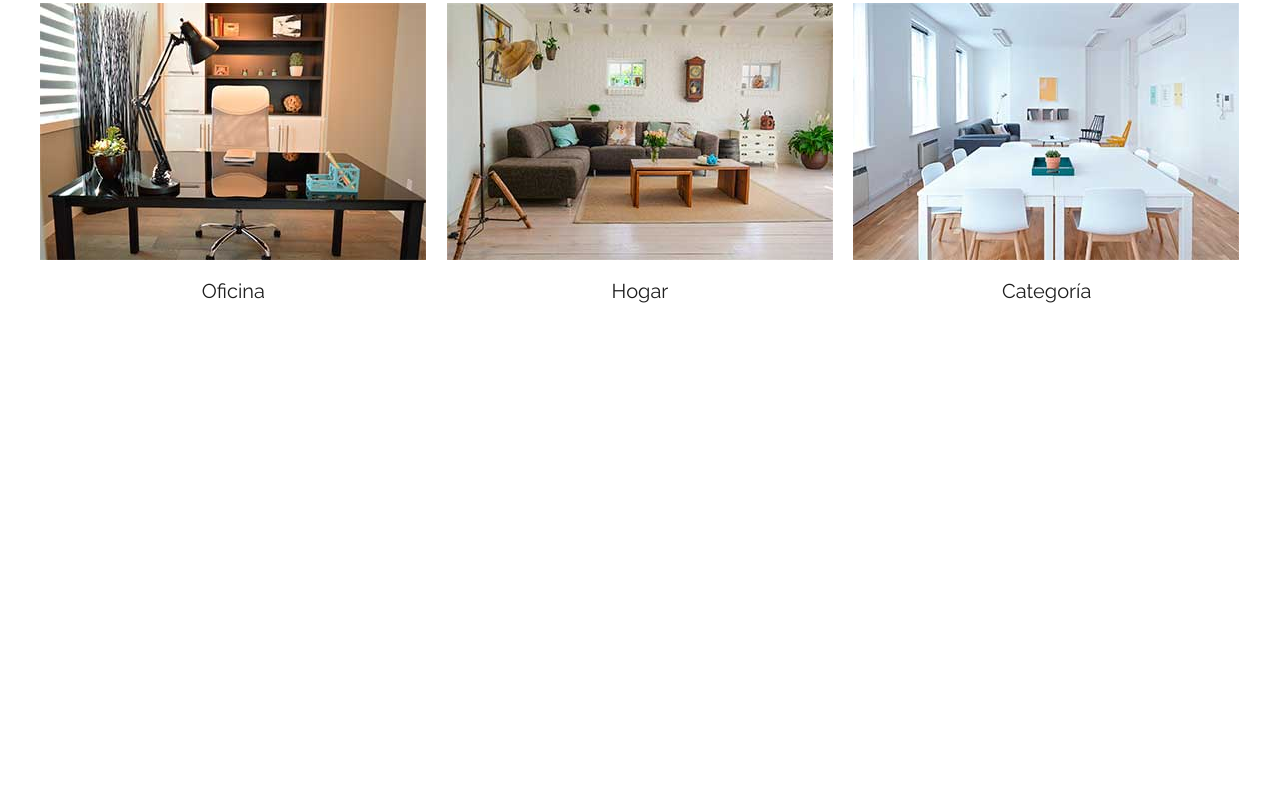
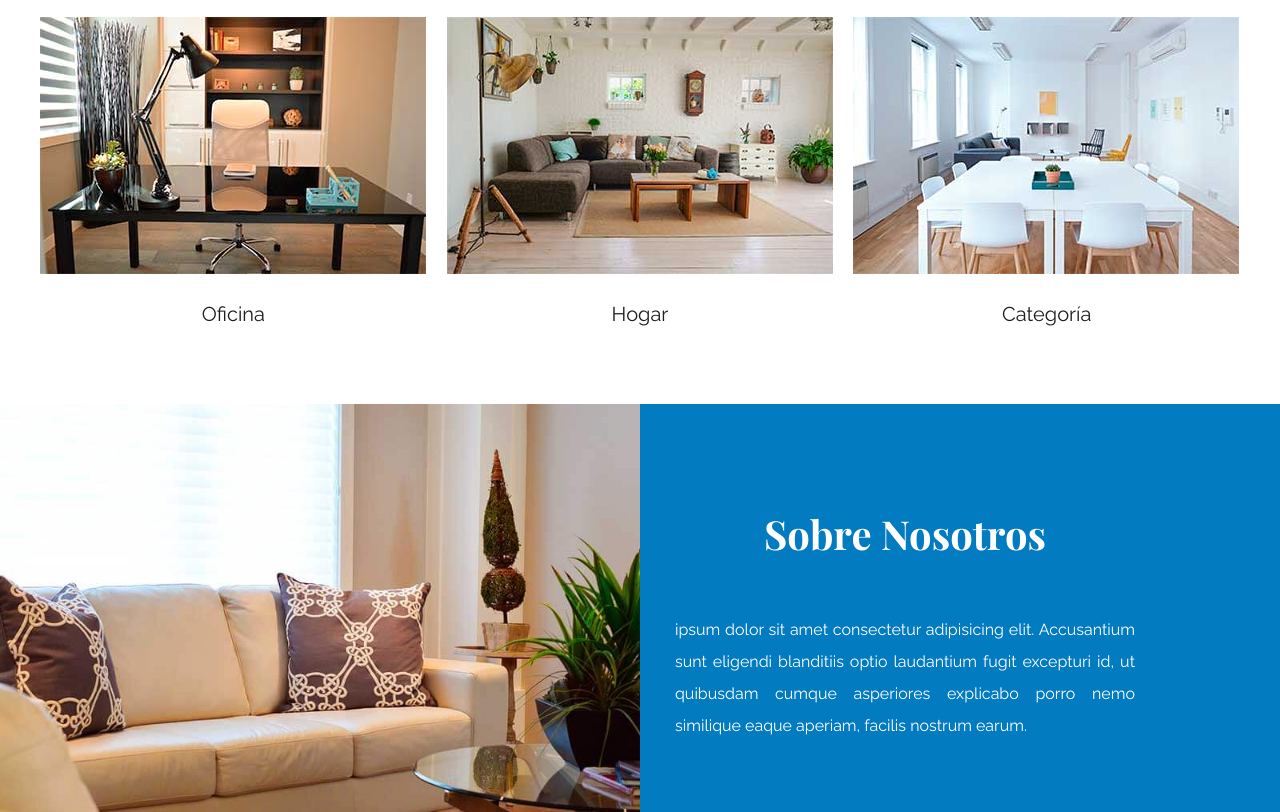
Before and after one commit to AtochePascual-Dev/Tienda-Muebles, a plain HTML site: page index.html in a window 1280 px wide. Shown: the part 916-1728 px from the top of the page. Before the commit the page ends 1289 px from the top, so only its background shows below. Drawn offline with nearby package versions, Linux system fonts and the light colour scheme.

Commit message:
[ADD] sobre-notros

```diff
--- a/css/style.css
+++ b/css/style.css
@@ -22,6 +22,7 @@ html {
 body {
   min-width: 32rem;
   font-size: 1.6rem;
+  line-height: 2;
   font-family: var(--fuente-principal);
 }
 
@@ -139,7 +140,7 @@ ul {
   }
 }
 
-/* * Sobre-Nosotros */
+/* * Categoria */
 .categoria__title {
   text-align: center;
 }
@@ -175,7 +176,42 @@ ul {
   }
 }
 
-/* * Main */
-.main__title {
+/* * Sobre-Nosotros */
+.sobre-nosotros {
+  display: grid;
+  grid-template-rows: repeat(2, 1fr);
+  gap: 3rem;
+  background-image: linear-gradient(to bottom, transparent 50%, var(--color-principal) 50%, var(--color-principal) 100%), url("../img/nosotros.jpg");
+  background-repeat: no-repeat;
+  background-size: 100%, 75rem;
+  background-position: center top;
+  text-align: justify;
+  color: white;
+}
+
+@media (min-width:768px) {
+  .sobre-nosotros {
+    grid-template-rows: unset;
+    grid-template-columns: repeat(2, 1fr);
+    background-image: linear-gradient(to right, transparent 50%, var(--color-principal) 50%, var(--color-principal) 100%), url("../img/nosotros.jpg");
+    background-size: 100%, 80rem;
+    background-position: left top;
+    text-align: justify;
+  }
+}
+
+.sobre-nosotros__content {
+  padding: 2rem;
+  grid-row: 2 / 3;
+}
+
+@media (min-width:768px) {
+  .sobre-nosotros__content {
+    max-width: 50rem;
+    grid-column: 2/3;
+  }
+}
+
+.sobre-nosotros__title {
   text-align: center;
 }
--- a/index.html
+++ b/index.html
@@ -61,6 +61,14 @@
     </div>
   </section>
 
+  <section class="sobre-nosotros seccion">
+    <div class="sobre-nosotros__content">
+      <h2 class="sobre-nosotros__title">Sobre Nosotros</h2>
+      <p> ipsum dolor sit amet consectetur adipisicing elit. Accusantium sunt eligendi blanditiis optio laudantium
+        fugit excepturi id, ut quibusdam cumque asperiores explicabo porro nemo similique eaque aperiam, facilis nostrum
+        earum.</p>
+    </div>
+  </section>
 </body>
 
 </html>
```
